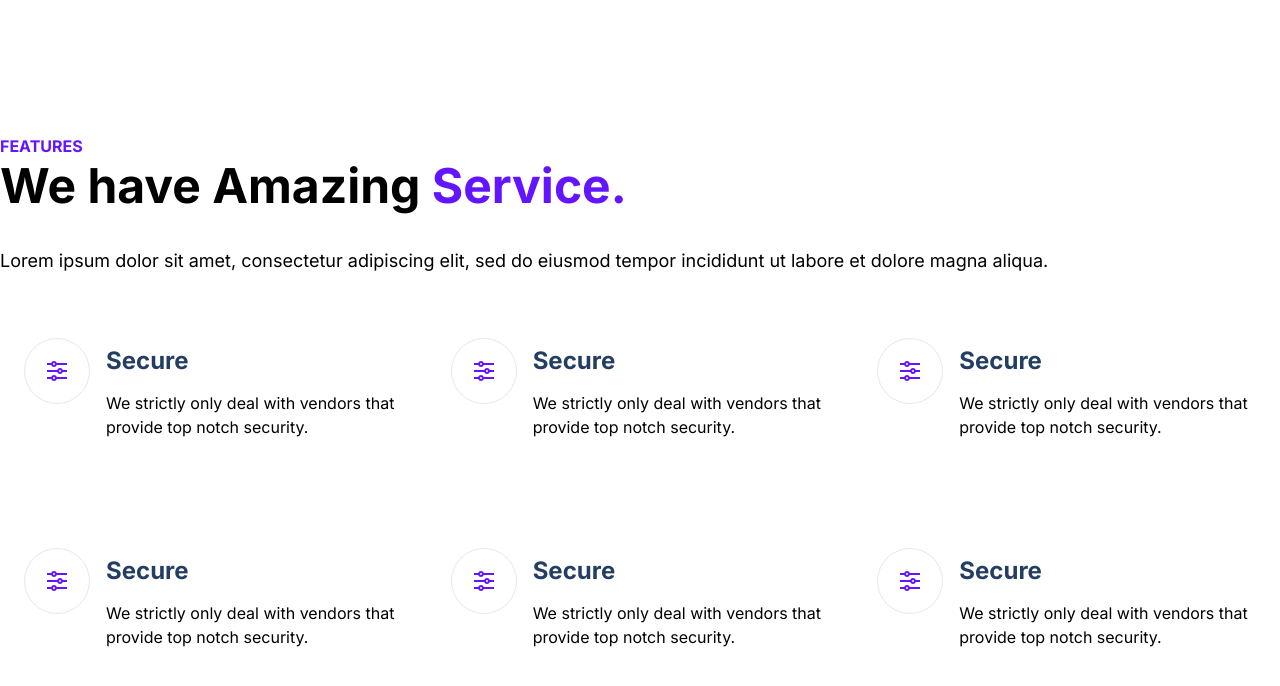
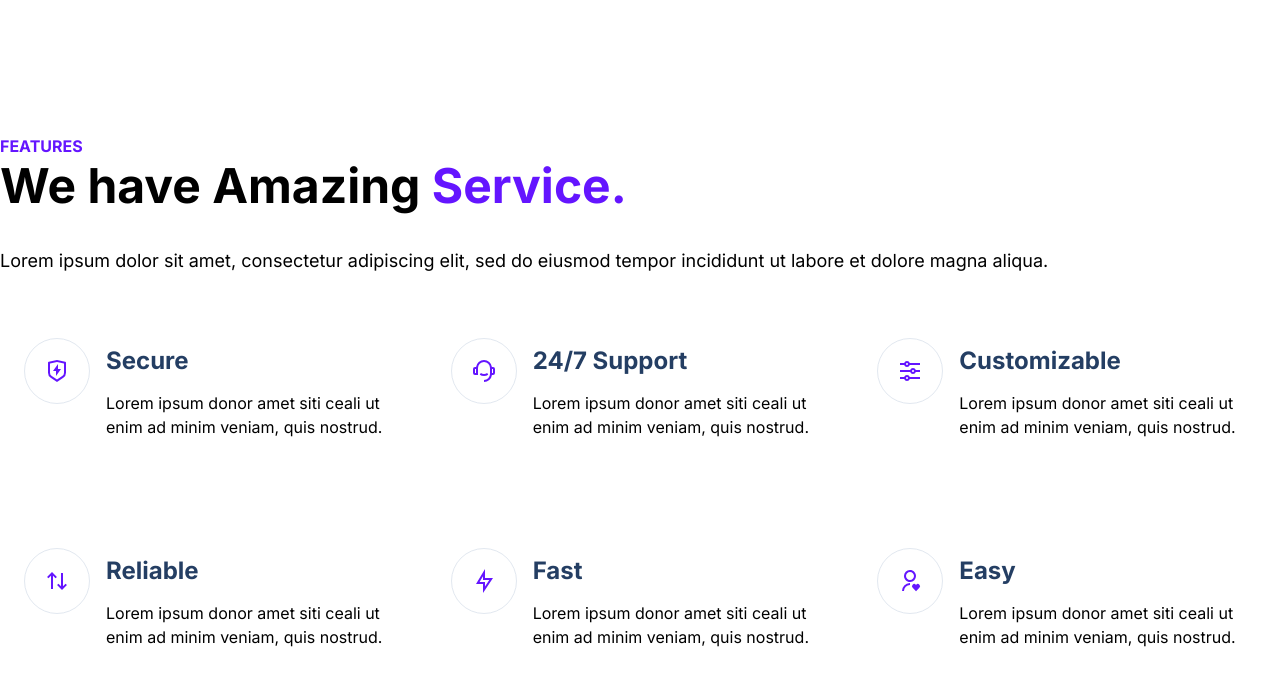
Before and after one commit to katherinetrxn/TReact, a plain HTML site: page index.html in a window 1280 px wide. Shown: the part 710-1396 px from the top of the page. Drawn offline with Linux system fonts and the light colour scheme.

Commit message:
services

```diff
--- a/index.html
+++ b/index.html
@@ -68,20 +68,33 @@
       <section id="services">
         <div class="container">
           <div class="row">
+            <div class="services__desc">
             <div class="category">FEATURES</div>
             <h1 class="services__title">We have Amazing <span class="purple">Service.</span></h1>
             <p class="subtitle">Lorem ipsum dolor sit amet, consectetur adipiscing elit, sed do eiusmod tempor incididunt ut labore et dolore magna aliqua.
             </p>
+          </div>
             <div class="services">
               <div class="service">
                 <div class="icon__wrapper">
-                <img src="./assets/shield-icon.daefe14b320b14fbd9cbd18908ac93ec.svg" alt="">
+                <img src="./assets/shield-icon.daefe14b320b14fbd9cbd18908ac93ec (1).svg" alt="">
                 </div>
                 <div class="service__content">
                   <h2 class="service__name">
                     Secure
                   </h2>
-                  <p class="service__desc">We strictly only deal with vendors that provide top notch security.</p>
+                  <p class="service__desc">Lorem ipsum donor amet siti ceali ut enim ad minim veniam, quis nostrud.</p>
+                </div>
+              </div>
+              <div class="service">
+                <div class="icon__wrapper">
+                <img src="./assets/support-icon.f9253ffa8cb6ffde5bbaa05eb5136375.svg" alt="">
+                </div>
+                <div class="service__content">
+                  <h2 class="service__name">
+                    24/7 Support
+                  </h2>
+                  <p class="service__desc">Lorem ipsum donor amet siti ceali ut enim ad minim veniam, quis nostrud.</p>
                 </div>
               </div>
               <div class="service">
@@ -90,53 +103,42 @@
                 </div>
                 <div class="service__content">
                   <h2 class="service__name">
-                    Secure
+                    Customizable
                   </h2>
-                  <p class="service__desc">We strictly only deal with vendors that provide top notch security.</p>
+                  <p class="service__desc">Lorem ipsum donor amet siti ceali ut enim ad minim veniam, quis nostrud.</p>
                 </div>
               </div>
               <div class="service">
                 <div class="icon__wrapper">
-                <img src="./assets/shield-icon.daefe14b320b14fbd9cbd18908ac93ec.svg" alt="">
+                <img src="./assets/reliable-icon.1367510a8f0a1bec76dc425d25f92f43.svg" alt="">
                 </div>
                 <div class="service__content">
                   <h2 class="service__name">
-                    Secure
+                    Reliable
                   </h2>
-                  <p class="service__desc">We strictly only deal with vendors that provide top notch security.</p>
+                  <p class="service__desc">Lorem ipsum donor amet siti ceali ut enim ad minim veniam, quis nostrud.</p>
                 </div>
               </div>
               <div class="service">
                 <div class="icon__wrapper">
-                <img src="./assets/shield-icon.daefe14b320b14fbd9cbd18908ac93ec.svg" alt="">
+                <img src="./assets/fast-icon.dbb971a73d4805d2fc3bcdacdb55beba.svg" alt="">
                 </div>
                 <div class="service__content">
                   <h2 class="service__name">
-                    Secure
+                    Fast
                   </h2>
-                  <p class="service__desc">We strictly only deal with vendors that provide top notch security.</p>
+                  <p class="service__desc">Lorem ipsum donor amet siti ceali ut enim ad minim veniam, quis nostrud.</p>
                 </div>
               </div>
               <div class="service">
                 <div class="icon__wrapper">
-                <img src="./assets/shield-icon.daefe14b320b14fbd9cbd18908ac93ec.svg" alt="">
+                <img src="./assets/simple-icon.673b7e1750b2a4ef32907fc164828d00.svg" alt="">
                 </div>
                 <div class="service__content">
                   <h2 class="service__name">
-                    Secure
+                    Easy
                   </h2>
-                  <p class="service__desc">We strictly only deal with vendors that provide top notch security.</p>
-                </div>
-              </div>
-              <div class="service">
-                <div class="icon__wrapper">
-                <img src="./assets/shield-icon.daefe14b320b14fbd9cbd18908ac93ec.svg" alt="">
-                </div>
-                <div class="service__content">
-                  <h2 class="service__name">
-                    Secure
-                  </h2>
-                  <p class="service__desc">We strictly only deal with vendors that provide top notch security.</p>
+                  <p class="service__desc">Lorem ipsum donor amet siti ceali ut enim ad minim veniam, quis nostrud.</p>
                 </div>
               </div>
               </div>
--- a/styles.css
+++ b/styles.css
@@ -292,3 +292,5 @@ margin-top: 16px;
 display: flex;
 flex-direction: column;
 }
+
+.services__desc
```
